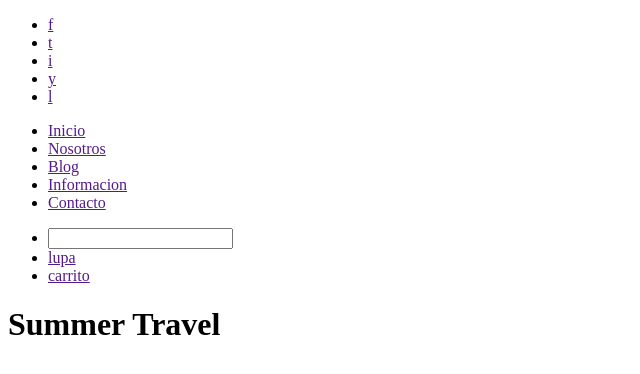
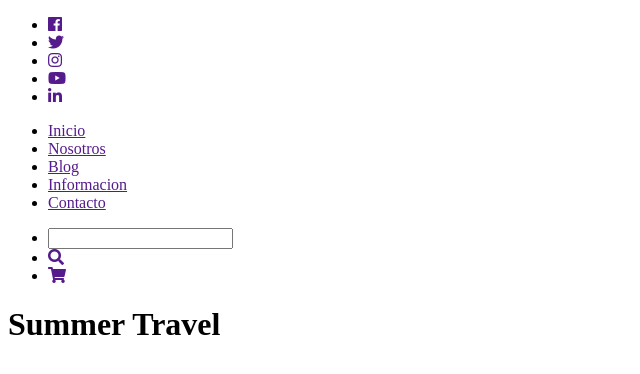
Before and after one commit to stivens19/summer-travel-responsive-web-template, a plain HTML site: page index.html in a window 1280 px wide. Shown: the whole page, without its empty margins (0-640 px from the left). Drawn offline with Linux system fonts and the light colour scheme.

Commit message:
1.Se enlazo con font-awesome y se pusieron los iconos en el menu. 2.Se enlazo a google fonts fuentes - Nunito - Bree Serif

```diff
--- a/index.html
+++ b/index.html
@@ -1,9 +1,11 @@
 <!DOCTYPE html>
-<html lang="en">
+<html lang="es">
 <head>
     <meta charset="UTF-8">
     <meta name="viewport" content="width=device-width, initial-scale=1.0">
     <title>Pagina</title>
+    <link rel="stylesheet" href=" https://use.fontawesome.com/releases/v5.2.0/css/all.css">
+    <link href="https://fonts.googleapis.com/css2?family=Baloo+Bhai+2&family=Bree+Serif&family=Nunito:wght@200&family=Satisfy&display=swap" rel="stylesheet">
     <link rel="stylesheet" href="css/styles.css">
 </head>
 <body>
@@ -11,11 +13,11 @@
     <header class="cabecera"><!--Contiene menus y logo para flex-->
         <nav class="contenedor-menu"> <!--Padre menus listo disflex-->
             <ul class="menu">
-                <li class="item"><a href="" class="menu-link">f</a></li>
-                <li class="item"><a href="" class="menu-link">t</a></li>
-                <li class="item"><a href="" class="menu-link">i</a></li>
-                <li class="item"><a href="" class="menu-link">y</a></li>
-                <li class="item"><a href="" class="menu-link">l</a></li>
+                <li class="item"><a href="" class="menu-link"><i class="fab fa-facebook"></i></a></li>
+                <li class="item"><a href="" class="menu-link"><i class="fab fa-twitter"></i></a></li>
+                <li class="item"><a href="" class="menu-link"><i class="fab fa-instagram"></i></a></li>
+                <li class="item"><a href="" class="menu-link"><i class="fab fa-youtube"></i></a></li>
+                <li class="item"><a href="" class="menu-link"><i class="fab fa-linkedin-in"></i></a></li>
             </ul>
             <ul class="menu">
                 <li class="item"><a href="" class="menu-link">Inicio</a></li>
@@ -26,8 +28,8 @@
             </ul>
             <ul class="menu">
                 <li class="item"><input type="text"></li>
-                <li class="item"><a href="" class="menu-link">lupa</a></li>
-                <li class="item"><a href="" class="menu-link">carrito</a></li>
+                <li class="item"><a href="" class="menu-link"><i class="fas fa-search"></i></a></li>
+                <li class="item"><a href="" class="menu-link"><i class="fas fa-shopping-cart"></i></a></li>
             </ul>
         </nav>
         <div class="logo">
```
